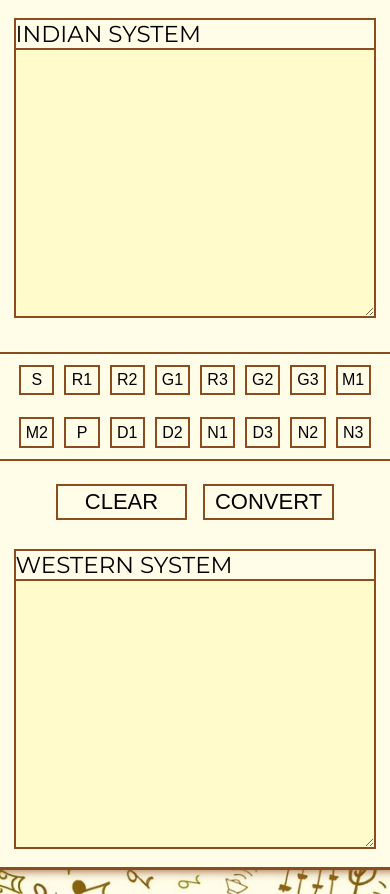
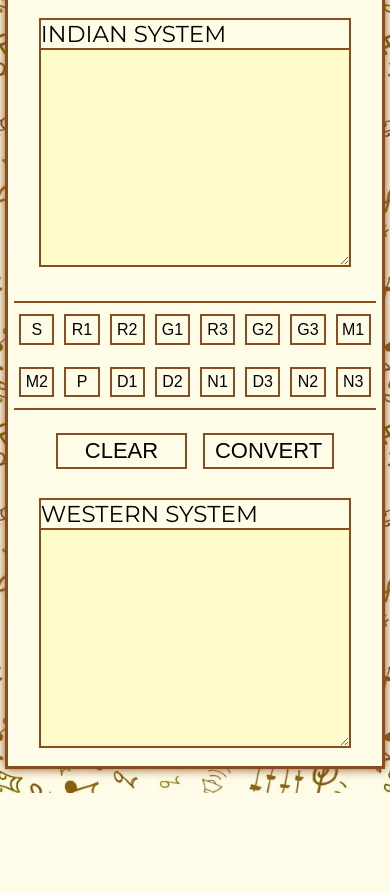
Before and after one commit to kashyap-harshit/Musical-Notes-Gear, a plain HTML site: page index.html in a window 390 px wide. Shown: the part 84-978 px from the top of the page. After the commit the page ends 877 px from the top, so only its background shows below. Drawn offline with Linux system fonts and the light colour scheme.

Commit message:
Add files via upload

```diff
--- a/resp.css
+++ b/resp.css
@@ -34,8 +34,15 @@
         max-height: 32vh;
     }
 }
+@media only screen and (max-width : 540px){
+    .input-m {
+        width: 47vh;
+        max-height: 31vh;
+    }
+}
 
-@media only screen and (max-width : 425px){
+
+@media only screen and (max-width : 425px), (max-width : 540px){
     .main ul{
         border:none;
         margin-top: 0px ;
@@ -46,7 +53,8 @@
     }
 
     .input-m{
-        width: 43vh;
+        width: 37vh;
+        max-height: 26vh;
     }
     .h-m{
         font-size: 27px;
@@ -69,6 +77,8 @@
     }
 }
 
+
+
 @media only screen and (max-width : 375px){
 
     .input-m {
--- a/resp.js
+++ b/resp.js
@@ -1,7 +1,16 @@
 let mainBody = document.querySelector(".main");
+let head = document.getElementsByTagName("head");
 
 
-if(window.matchMedia("(max-width: 425px)").matches){
+if(window.matchMedia("(max-width: 280px)").matches){
+    head.innerHTML = `
+        <title>Musical Notes Gear</title>
+        <link rel="stylesheet" href="style.css">
+        <link rel="stylesheet" href="resp.css">
+    `;
+}
+
+if(window.matchMedia("(max-width: 540px)").matches){
     mainBody.innerHTML = `
         <p class="h-m">
             musical notes gear
```
